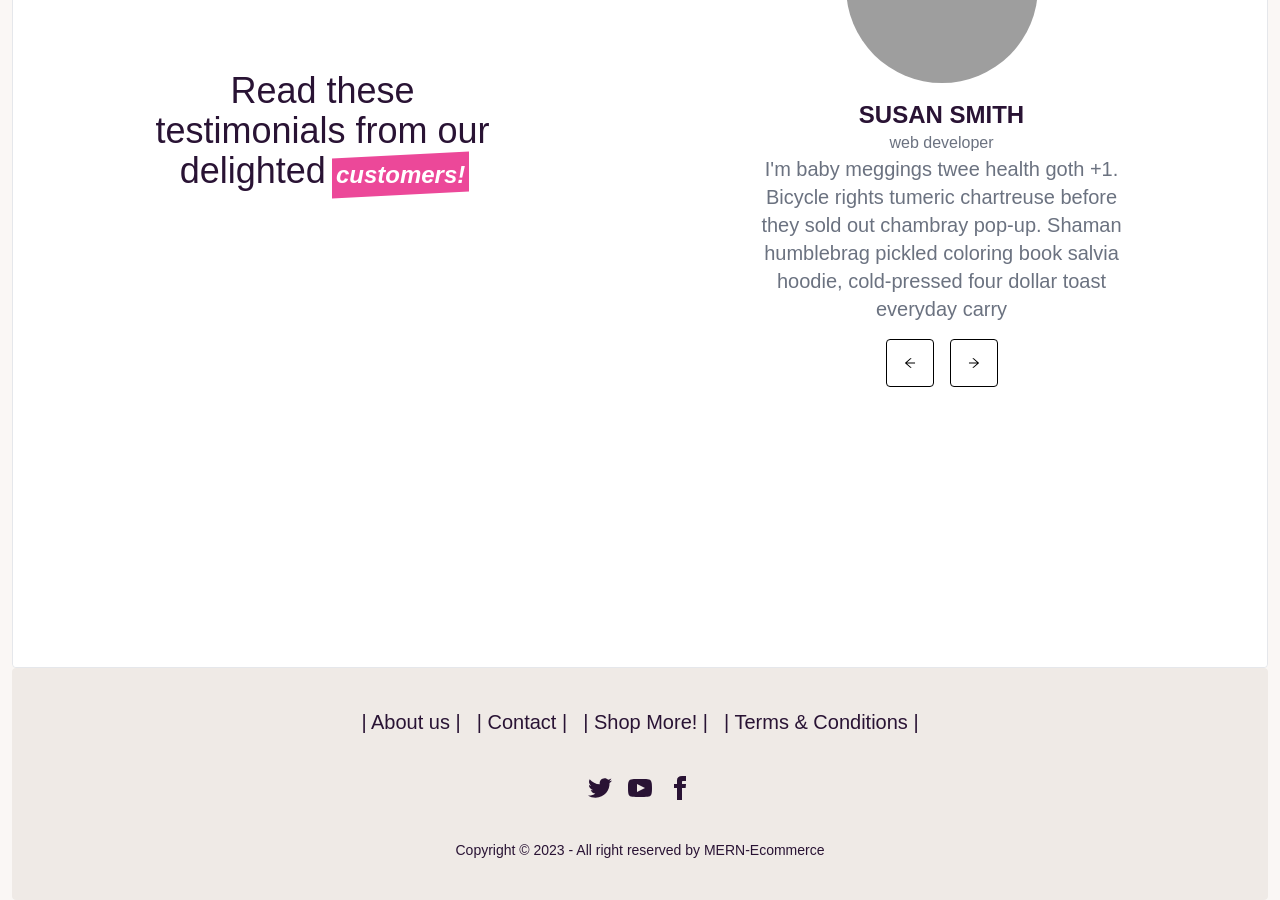
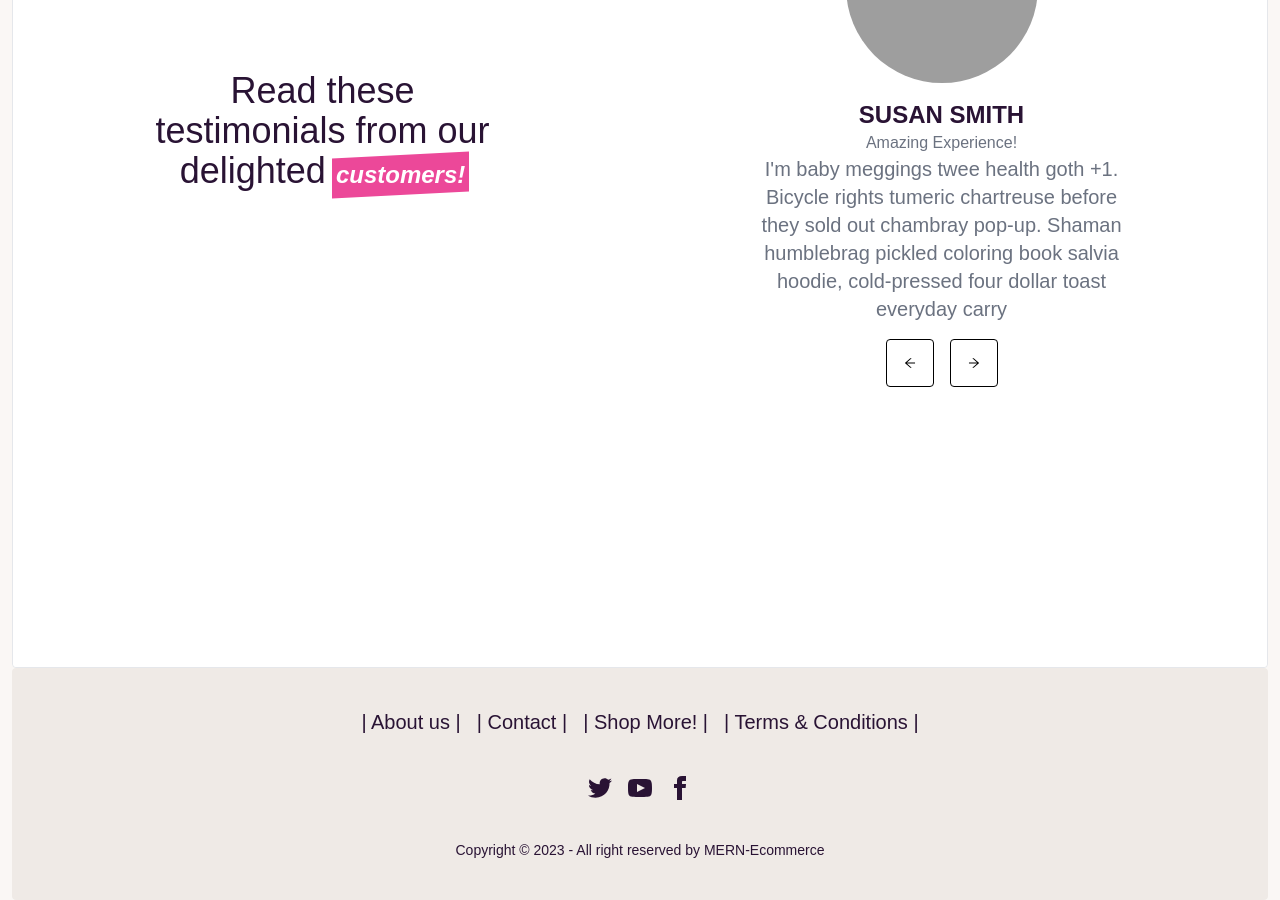
Before and after one commit to bhardwajrizul/MERN-ECommerce, a React (Vite) app: page / in a window 1280 px wide. Shown: the part 2160-3060 px from the top of the page. Built offline with nearby package versions, Linux system fonts and the light colour scheme; grey boxes are pictures that could not be loaded; a web font is replaced by a local one.

Commit message:
[Fix] Minor Bug-Fix

```diff
--- a/src/App.jsx
+++ b/src/App.jsx
@@ -1,9 +1,5 @@
 /* eslint-disable */
-import Navbar from "./components/Navbar"
-import Carousel from "./components/Carousel"
-import Panel from "./components/Panel"
-import Homepage from "./pages/HomePage"
-
+import Homepage from './pages/Homepage'
 import cardData from "./utils/cardData"
 import features from "./utils/featuresData"
 
--- a/src/utils/testimonial.js
+++ b/src/utils/testimonial.js
@@ -2,7 +2,7 @@ const reviews = [
     {
       id: 1,
       name: 'susan smith',
-      job: 'web developer',
+      job: 'Amazing Experience!',
       image:
         'https://res.cloudinary.com/diqqf3eq2/image/upload/v1586883334/person-1_rfzshl.jpg',
       text:
@@ -11,7 +11,7 @@ const reviews = [
     {
       id: 2,
       name: 'anna johnson',
-      job: 'web designer',
+      job: 'Simply the best',
       image:
         'https://res.cloudinary.com/diqqf3eq2/image/upload/v1586883409/person-2_np9x5l.jpg',
       text:
@@ -20,7 +20,7 @@ const reviews = [
     {
       id: 3,
       name: 'peter jones',
-      job: 'intern',
+      job: 'All my needs in one place',
       image:
         'https://res.cloudinary.com/diqqf3eq2/image/upload/v1586883417/person-3_ipa0mj.jpg',
       text:
@@ -29,7 +29,7 @@ const reviews = [
     {
       id: 4,
       name: 'bill anderson',
-      job: 'the boss',
+      job: "Best quality products",
       image:
         'https://res.cloudinary.com/diqqf3eq2/image/upload/v1586883423/person-4_t9nxjt.jpg',
       text:
```
